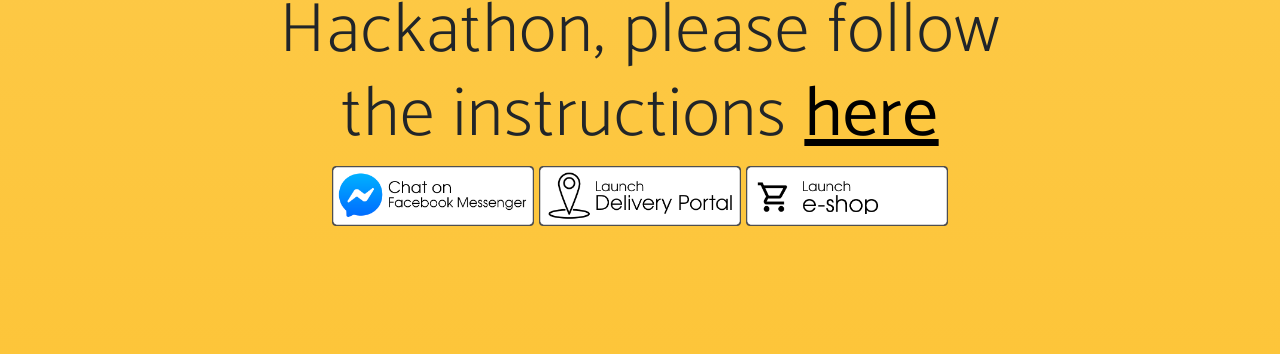
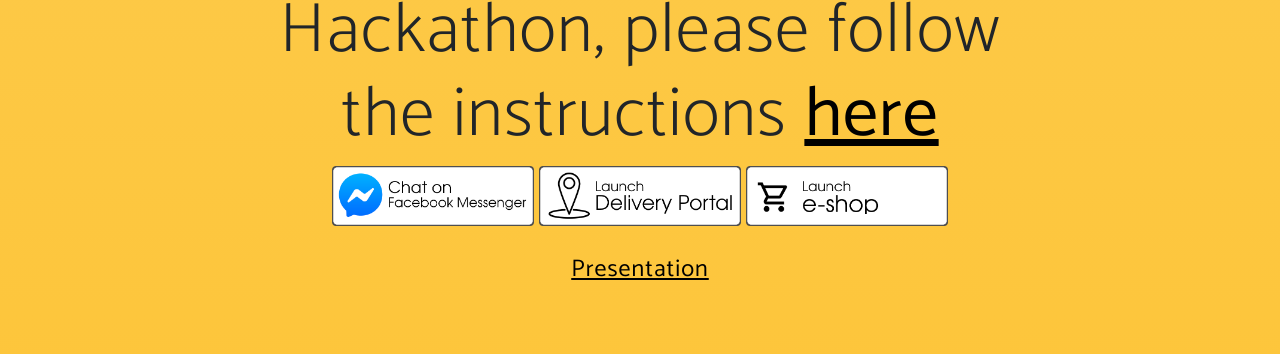
Before and after one commit to cfalas/communityhero-landing, a plain HTML site: page index.html in a window 1280 px wide. Shown: the part 2503-2857 px from the top of the page. Drawn offline with Linux system fonts and the light colour scheme; a web font is replaced by a local one.

Commit message:
Added pitch link

```diff
--- a/index.html
+++ b/index.html
@@ -157,7 +157,8 @@
           <div class="badges">
             <a class="badge-link" href="http://m.me/107990727539664"><img src="img/fbm.png" alt=""></a>
             <a class="badge-link" href="https://delivery.communityhero.live"><img src="img/delivery_portal.png" alt=""></a>
-            <a class="badge-link" href="https://communityhero.me"><img src="img/online_order.png" alt=""></a>
+            <a class="badge-link" href="https://communityhero.me"><img src="img/online_order.png" alt=""></a><br>
+            <h4><strong><a style='color: black; text-decoration: underline; margin-top: 30px' class='badge-link' href='pitch.html'>Presentation</a></strong></h4>
           </div>
         </div>
       </div>
```
